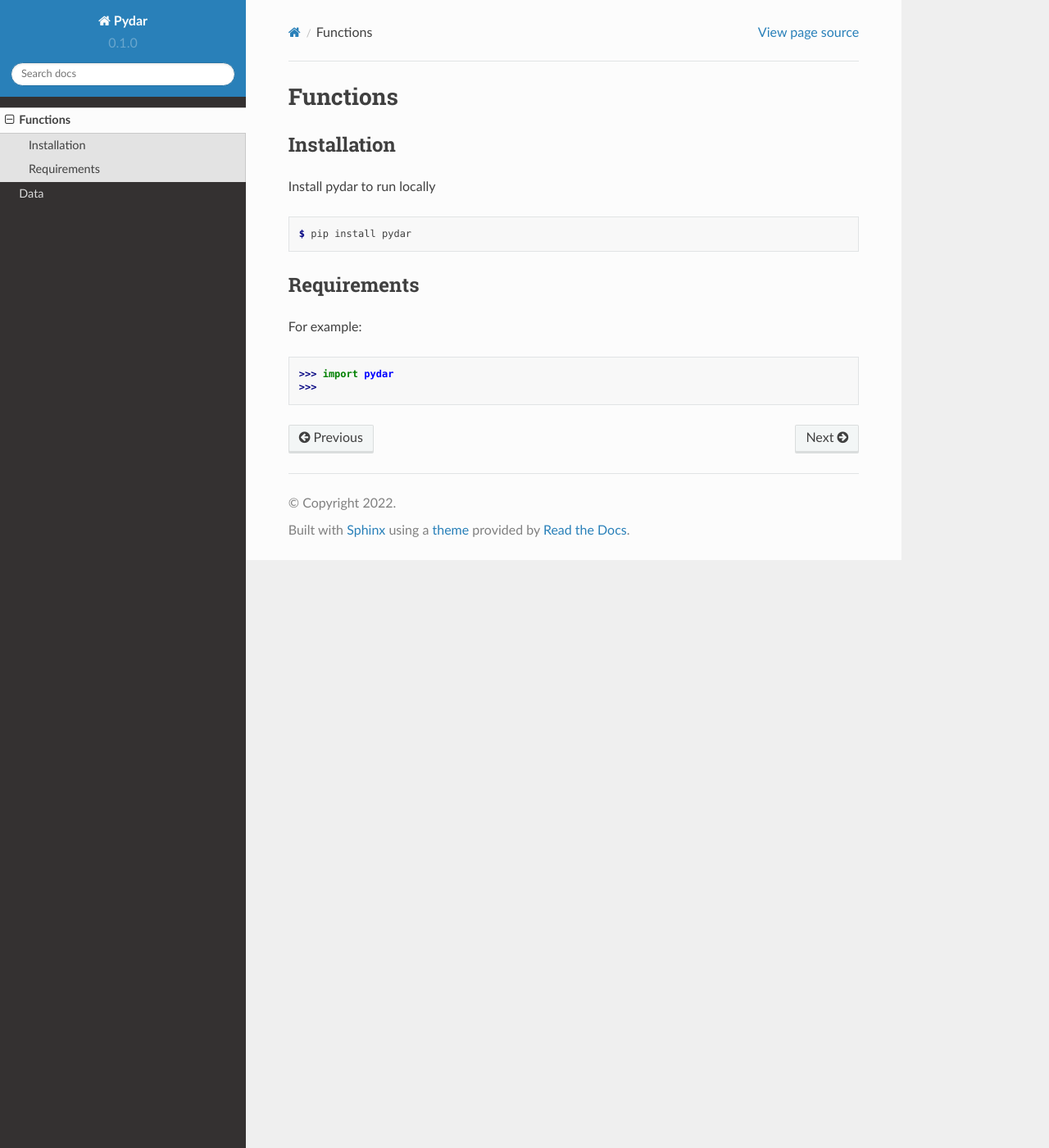
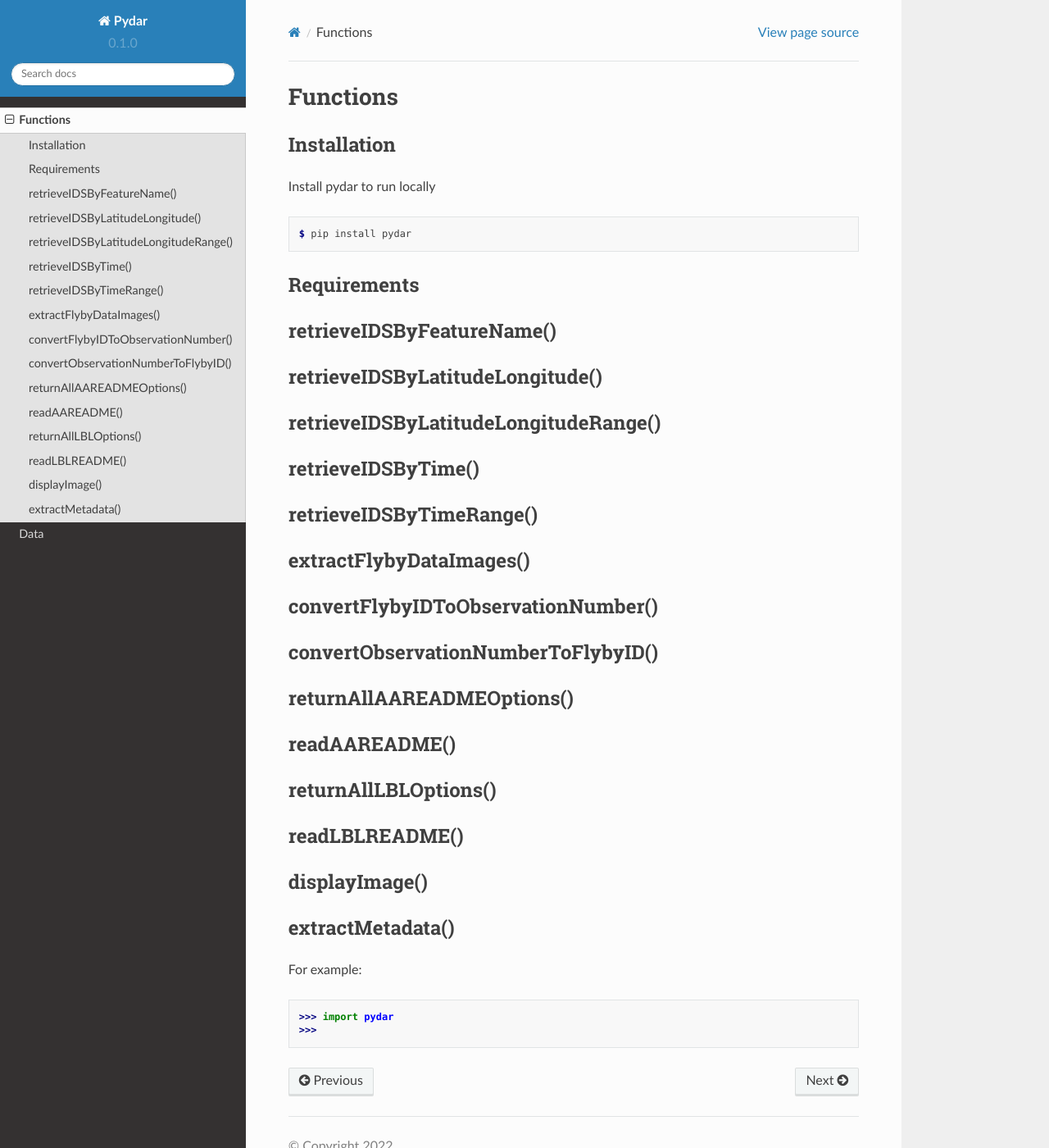
Before and after one commit to cyschneck/pydar-documentation, a Sphinx documentation site: the page built from docs/source/functions.rst, in a window 1280 px wide and 1400 px high. Shown: the whole window at 82% size. Built offline with Sphinx 7.4.7 and the Read the Docs theme 2.0.0, drawn with Linux system fonts in a browser that asks for light colours.

Commit message:
Update functions.rst

```diff
--- a/docs/source/functions.rst
+++ b/docs/source/functions.rst
@@ -14,6 +14,34 @@ Install pydar to run locally
 
 Requirements
 ----------------
+retrieveIDSByFeatureName()
+----------------
+retrieveIDSByLatitudeLongitude()
+----------------
+retrieveIDSByLatitudeLongitudeRange()
+----------------
+retrieveIDSByTime()
+----------------
+retrieveIDSByTimeRange()
+----------------
+extractFlybyDataImages()
+----------------
+convertFlybyIDToObservationNumber()
+----------------
+convertObservationNumberToFlybyID()
+----------------
+returnAllAAREADMEOptions()
+----------------
+readAAREADME()
+----------------
+returnAllLBLOptions()
+----------------
+readLBLREADME()
+----------------
+displayImage()
+----------------
+extractMetadata()
+----------------
 
 For example:
 
```
